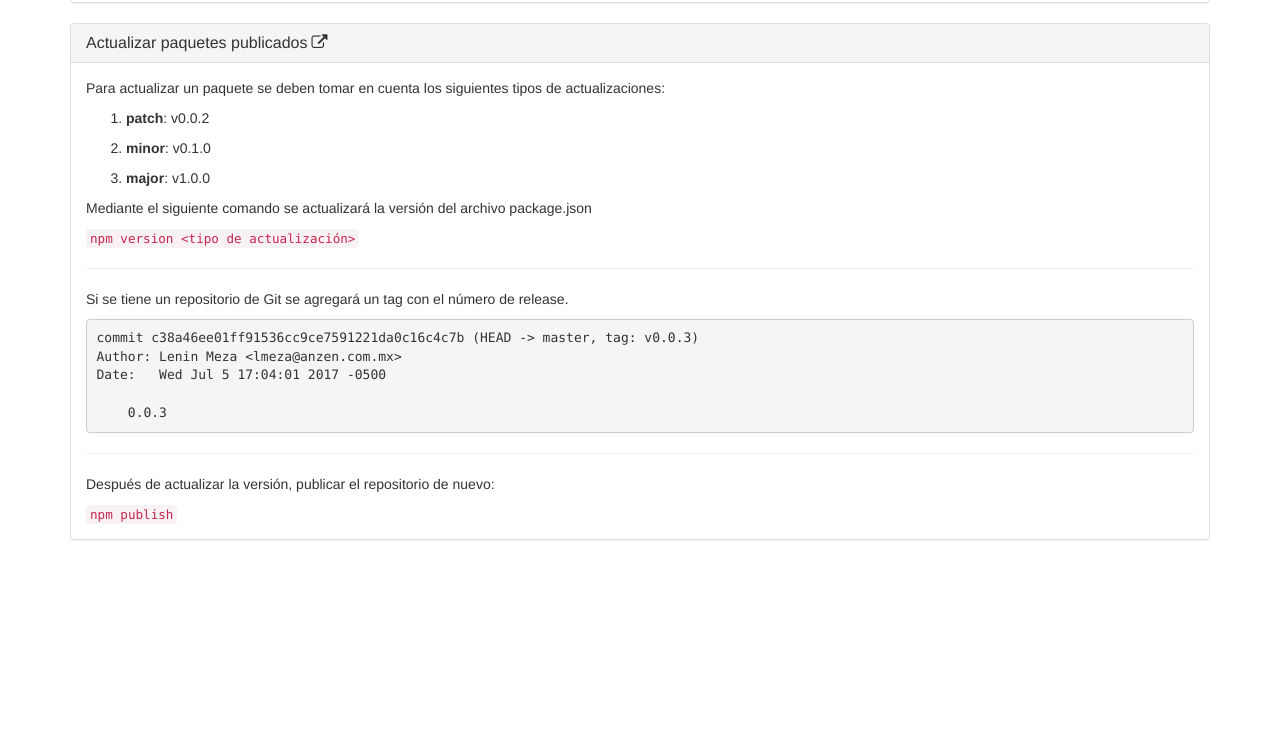
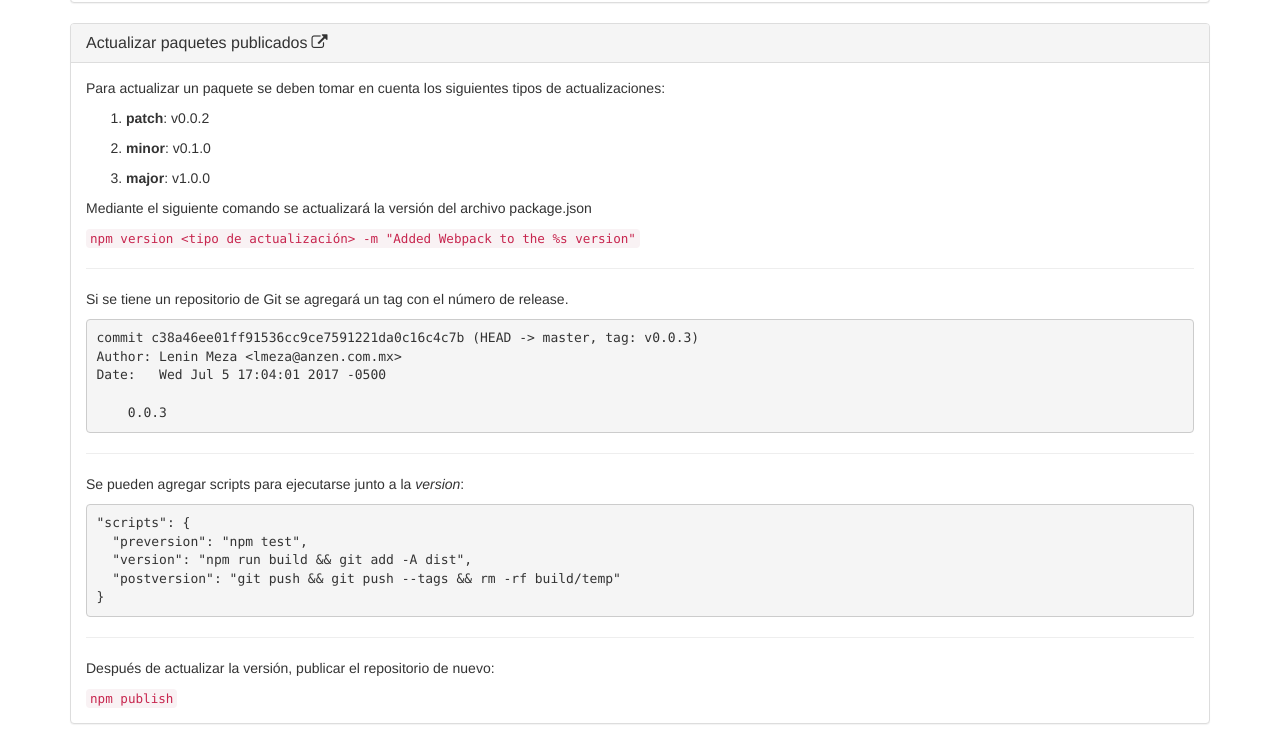
Before and after one commit to lenin-anzen/nodejs-npm, a website: page docs/index.html in a window 1280 px wide. Shown: the part 5731-6475 px from the top of the page. Before the commit the page ends 6291 px from the top, so only its background shows below. Drawn offline with nearby package versions, Linux system fonts and the light colour scheme.

Commit message:
Added information for the npm version command

```diff
--- a/docs/index.html
+++ b/docs/index.html
@@ -455,7 +455,7 @@ npm ERR! Remove the 'private' field from the package.json to publish it.</pre>
                             <li><p><strong>major</strong>: v1.0.0</p></li>
                           </ol>
                           <p>Mediante el siguiente comando se actualizará la versión del archivo package.json</p>
-                          <code>npm version &lt;tipo de actualización&gt;</code>
+                          <code>npm version &lt;tipo de actualización&gt; -m "Added Webpack to the %s version"</code>
                           <hr>
                           <p>Si se tiene un repositorio de Git se agregará un tag con el número de release.</p>
                           <pre>commit c38a46ee01ff91536cc9ce7591221da0c16c4c7b (HEAD -&gt; master, tag: v0.0.3)
@@ -463,6 +463,13 @@ Author: Lenin Meza &lt;lmeza@anzen.com.mx&gt;
 Date:   Wed Jul 5 17:04:01 2017 -0500
 
     0.0.3</pre>
+                          <hr>
+                          <p>Se pueden agregar scripts para ejecutarse junto a la <i>version</i>:</p>
+                          <pre>"scripts": {
+  "preversion": "npm test",
+  "version": "npm run build && git add -A dist",
+  "postversion": "git push && git push --tags && rm -rf build/temp"
+}</pre>
                           <hr>
                           <p>Después de actualizar la versión, publicar el repositorio de nuevo:</p>
                           <code>npm publish</code>
```
